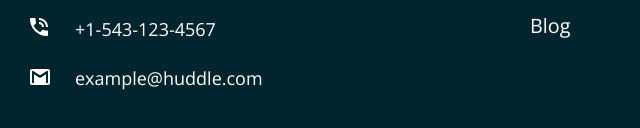
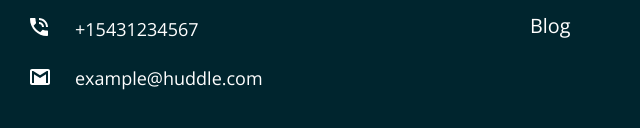
Before and after one commit to dinakonto/huddle-landing-page-with-alternating-feature-blocks, a website: page index.html in a window 1280 px wide. Shown: the part 2918-3046 px from the top of the page, 0-640 px from the left. Drawn offline with nearby package versions, Linux system fonts and the light colour scheme.

```diff
--- a/index.html
+++ b/index.html
@@ -111,7 +111,7 @@
 
           <p class="icon-list location">Lorem ipsum dolor sit amet, consectetur adipiscing elit, sed do eiusmod tempor
           incididunt ut labore et dolore magna aliqua</p>
-          <p class="icon-list phone"><a href="tel:+1-543-123-4567">+1-543-123-4567</a></p>
+          <p class="icon-list phone"><a href="tel:+1-543-123-4567">+15431234567</a></p>
           <p class="icon-list email"><a href="mailto:example@huddle.com">example@huddle.com</a></p>
         </div>
 
```
